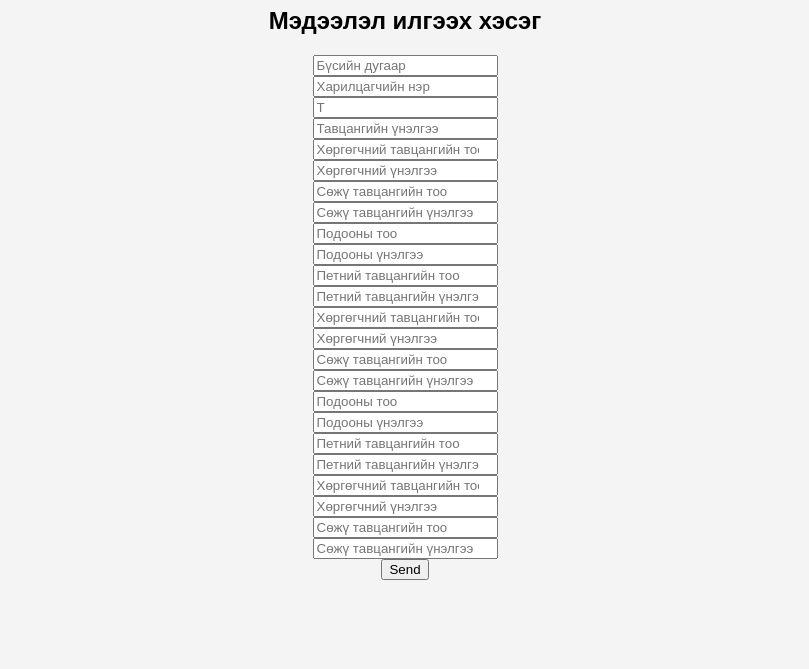
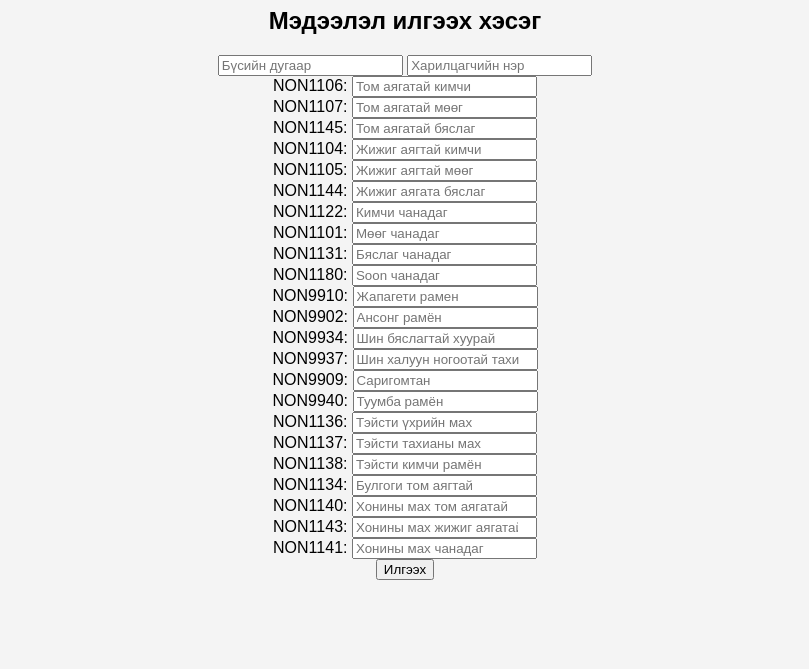
Before and after one commit to mglviola247/MyWeb, a plain HTML site: page index.html in a window 1280 px wide. Shown: the part 131-800 px from the top of the page, without its empty margins (235-1044 px from the left). Drawn offline with Linux system fonts and the light colour scheme.

Commit message:
Add files via upload

```diff
--- a/index.html
+++ b/index.html
@@ -20,35 +20,36 @@
     </style>
 </head>
 <body>
-    <h1>Top харилцагчидийн гоймонгийн тоо бүртгэл</h1>
+    <h1>"Top" харилцагчидийн гоймонгийн тоо бүртгэл</h1>
 
      <h2>Мэдээлэл илгээх хэсэг</h2>
   <form name="submit-to-google-sheet">
-    <input name="route" type="number" placeholder="Бүсийн дугаар" required><br>
+    <input name="route" type="number" placeholder="Бүсийн дугаар" required>
     <input name="name" type="text" placeholder="Харилцагчийн нэр" required><br>
-    <input name="NON1106" type="number" placeholder="Т" required><br>
-    <input name="NON1107" type="number" placeholder="Тавцангийн үнэлгээ" required><br>
-    <input name="NON1145" type="number" placeholder="Хөргөгчний тавцангийн тоо" required><br>
-    <input name="NON1104" type="number" placeholder="Хөргөгчний үнэлгээ" required><br>
-    <input name="NON1105" type="number" placeholder="Сөжү тавцангийн тоо" required><br>
-    <input name="NON1144" type="number" placeholder="Сөжү тавцангийн үнэлгээ" required><br>
-    <input name="NON1122" type="number" placeholder="Подооны тоо" required><br>
-    <input name="NON1101" type="number" placeholder="Подооны үнэлгээ" required><br>
-    <input name="NON1131" type="number" placeholder="Петний тавцангийн тоо" required><br>
-    <input name="NON1180" type="number" placeholder="Петний тавцангийн үнэлгээ" required><br>
-    <input name="NON9910" type="number" placeholder="Хөргөгчний тавцангийн тоо" required><br>
-    <input name="NON9902" type="number" placeholder="Хөргөгчний үнэлгээ" required><br>
-    <input name="NON9934" type="number" placeholder="Сөжү тавцангийн тоо" required><br>
-    <input name="NON9937" type="number" placeholder="Сөжү тавцангийн үнэлгээ" required><br>
-    <input name="NON9909" type="number" placeholder="Подооны тоо" required><br>
-    <input name="NON9940" type="number" placeholder="Подооны үнэлгээ" required><br>
-    <input name="NON1136" type="number" placeholder="Петний тавцангийн тоо" required><br>
-    <input name="NON1137" type="number" placeholder="Петний тавцангийн үнэлгээ" required><br>
-    <input name="NON1138" type="number" placeholder="Хөргөгчний тавцангийн тоо" required><br>
-    <input name="NON1134" type="number" placeholder="Хөргөгчний үнэлгээ" required><br>
-    <input name="NON1140" type="number" placeholder="Сөжү тавцангийн тоо" required><br>
-    <input name="NON1143" type="number" placeholder="Сөжү тавцангийн үнэлгээ" required><br>
- <button type="submit">Send</button><br><br>
+    NON1106: <input name="NON1106" type="number" placeholder="Том аягатай кимчи" required><br>
+    NON1107: <input name="NON1107" type="number" placeholder="Том аягатай мөөг" required><br>
+    NON1145: <input name="NON1145" type="number" placeholder="Том аягатай бяслаг" required><br>
+    NON1104: <input name="NON1104" type="number" placeholder="Жижиг аягтай кимчи" required><br>
+    NON1105: <input name="NON1105" type="number" placeholder="Жижиг аягтай мөөг" required><br>
+    NON1144: <input name="NON1144" type="number" placeholder="Жижиг аягата бяслаг" required><br>
+    NON1122: <input name="NON1122" type="number" placeholder="Кимчи чанадаг" required><br>
+    NON1101: <input name="NON1101" type="number" placeholder="Мөөг чанадаг" required><br>
+    NON1131: <input name="NON1131" type="number" placeholder="Бяслаг чанадаг" required><br>
+    NON1180: <input name="NON1180" type="number" placeholder="Soon чанадаг" required><br>
+    NON9910: <input name="NON9910" type="number" placeholder="Жапагети рамен" required><br>
+    NON9902: <input name="NON9902" type="number" placeholder="Ансонг рамён" required><br>
+    NON9934: <input name="NON9934" type="number" placeholder="Шин бяслагтай хуурай" required><br>
+    NON9937: <input name="NON9937" type="number" placeholder="Шин халуун ногоотай тахиа" required><br>
+    NON9909: <input name="NON9909" type="number" placeholder="Саригомтан" required><br>
+    NON9940: <input name="NON9940" type="number" placeholder="Туумба рамён" required><br>
+    NON1136: <input name="NON1136" type="number" placeholder="Тэйсти үхрийн мах" required><br>
+    NON1137: <input name="NON1137" type="number" placeholder="Тэйсти тахианы мах" required><br>
+    NON1138: <input name="NON1138" type="number" placeholder="Тэйсти кимчи рамён" required><br>
+    NON1134: <input name="NON1134" type="number" placeholder="Булгоги том аягтай" required><br>
+    NON1140: <input name="NON1140" type="number" placeholder="Хонины мах том аягатай" required><br>
+    NON1143: <input name="NON1143" type="number" placeholder="Хонины мах жижиг аягатай" required><br>
+    NON1141: <input name="NON1141" type="number" placeholder="Хонины мах чанадаг" required><br>
+ <button type="submit">Илгээх</button><br><br>
 </form>
 
 <script>
```
